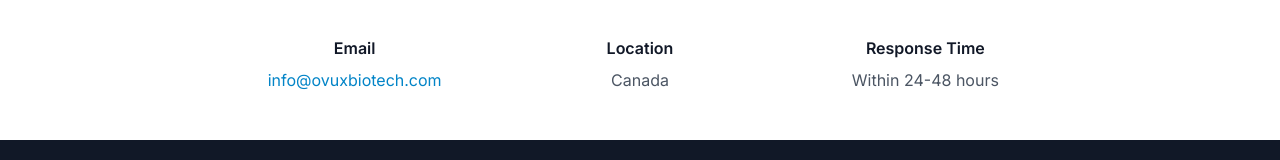
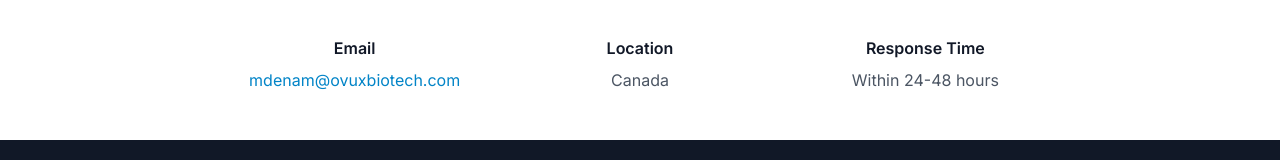
Before and after one commit to a4feef/ovux-biotech, a Next.js app: page /contact in a window 1280 px wide. Shown: the part 1098-1258 px from the top of the page. Built offline with nearby package versions, Linux system fonts and the light colour scheme.

Commit message:
Update page.tsx

```diff
--- a/app/contact/page.tsx
+++ b/app/contact/page.tsx
@@ -216,7 +216,7 @@ export default function ContactPage() {
         <div className="text-center">
           <h3 className="font-semibold mb-2">Email</h3>
           <a href="mailto:mdenam@ovuxbiotech.com" className="text-primary-600 hover:text-primary-700">
-            info@ovuxbiotech.com
+            mdenam@ovuxbiotech.com
           </a>
         </div>
         <div className="text-center">
```
